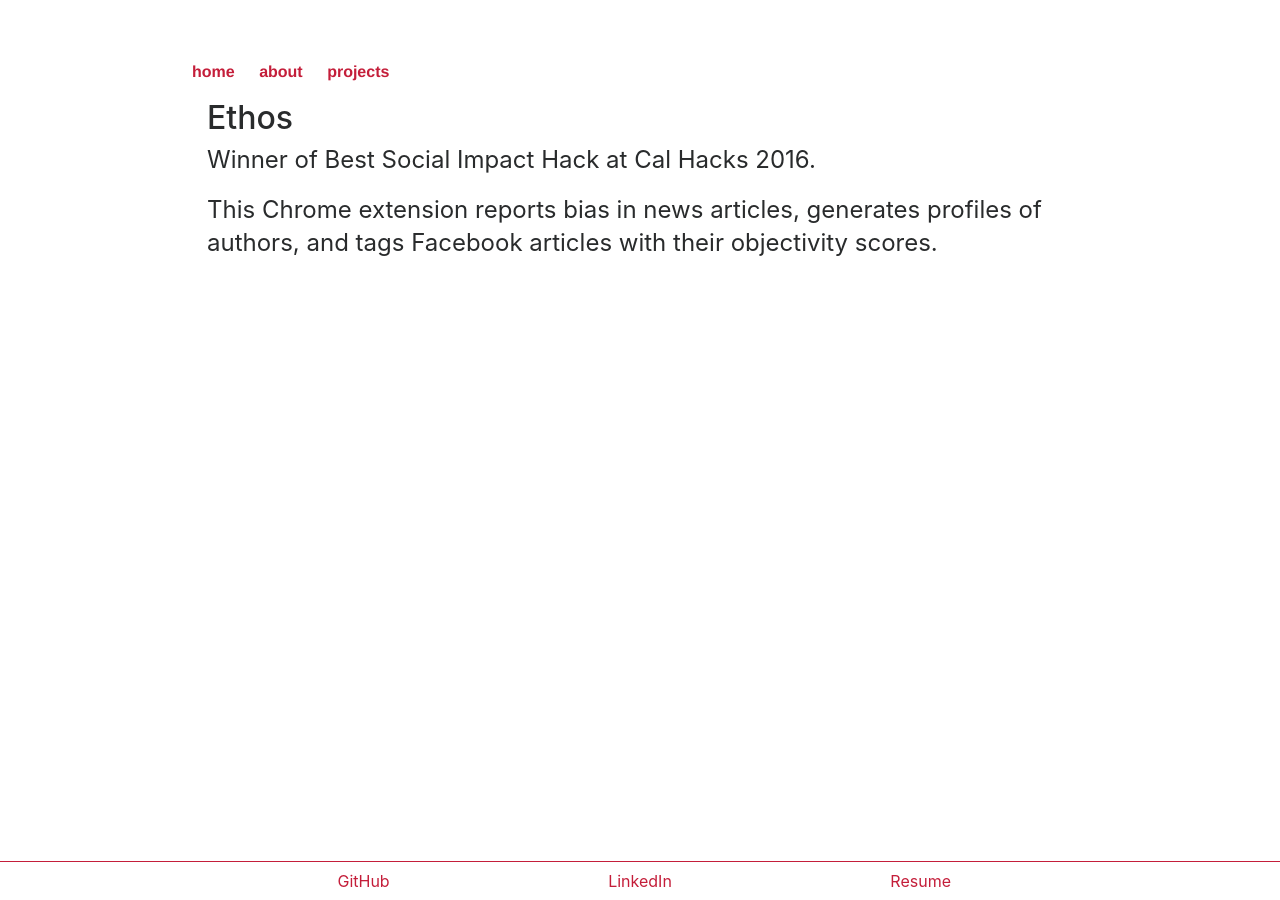
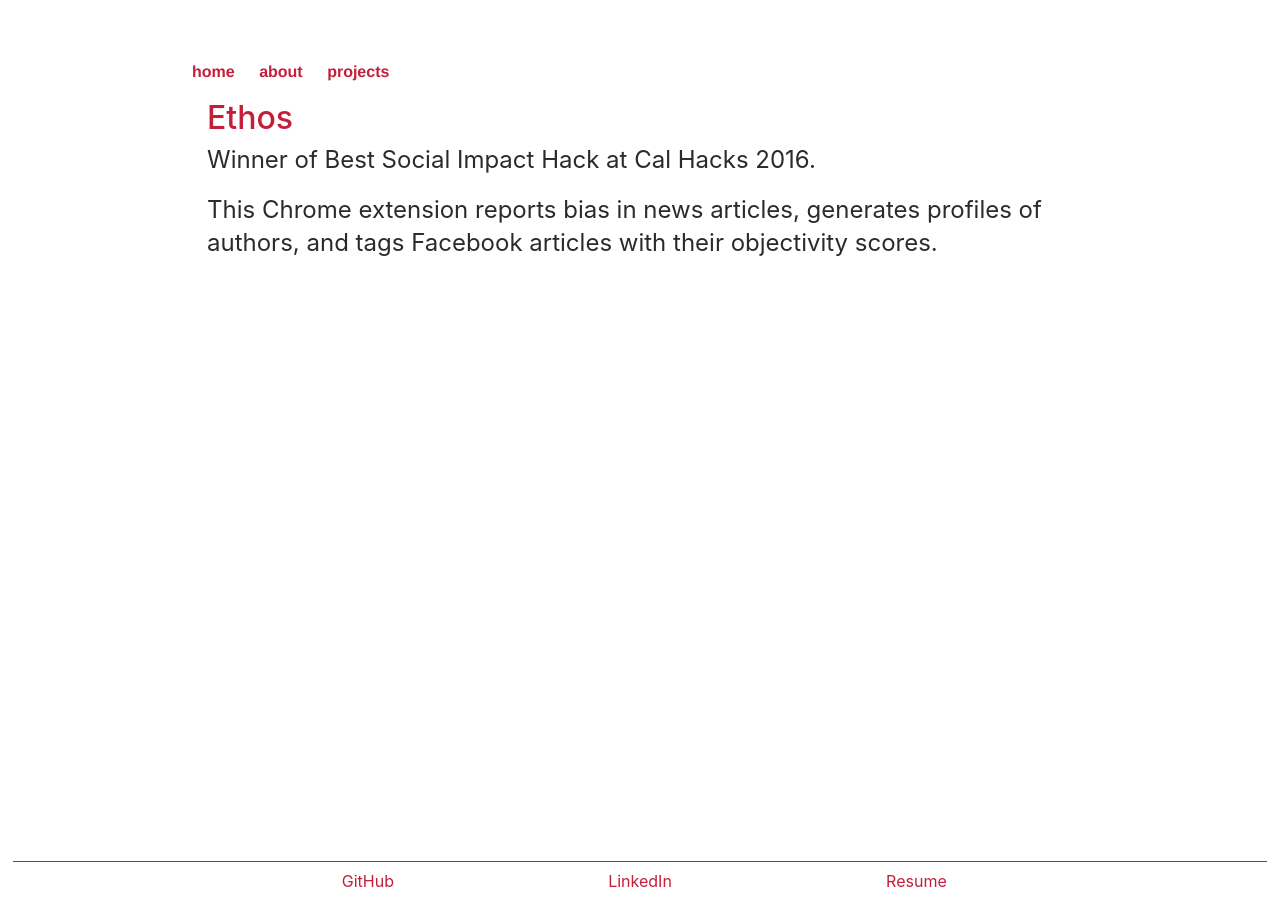
Before and after one commit to mingyli/mingyli.github.io, a Jekyll site: the page built from _projects/ethos.md, in a window 1280 px wide. Built offline with Jekyll 4.4.1, drawn with Linux system fonts in a browser that asks for light colours.

Commit message:
project page link

```diff
--- a/_layouts/project.html
+++ b/_layouts/project.html
@@ -1,7 +1,7 @@
 ---
 layout: default
 ---
-<h2>{{ page.title }}</h2>
+<h2><a href="{{ page.link }}">{{ page.title }}</a></h2>
 
 <div class="project">
   {{ content }}
--- a/_projects/ethos.md
+++ b/_projects/ethos.md
@@ -1,6 +1,7 @@
 ---
 layout: project
 title: Ethos
+link: https://gym.openai.com/users/mingyli
 ---
 
 Winner of Best Social Impact Hack at Cal Hacks 2016.
--- a/css/main.css
+++ b/css/main.css
@@ -46,9 +46,9 @@ p {
 }
 footer {
     position: absolute;
-    right: 0;
+    right: 1em;
     bottom: 0;
-    left: 0;
+    left: 1em;
     border-top: 1px solid var(--cardinal);
     font-size: .8em;
 }
```
Also changed, not shown: _projects/test-post.md (deleted, +0 -7 lines).
